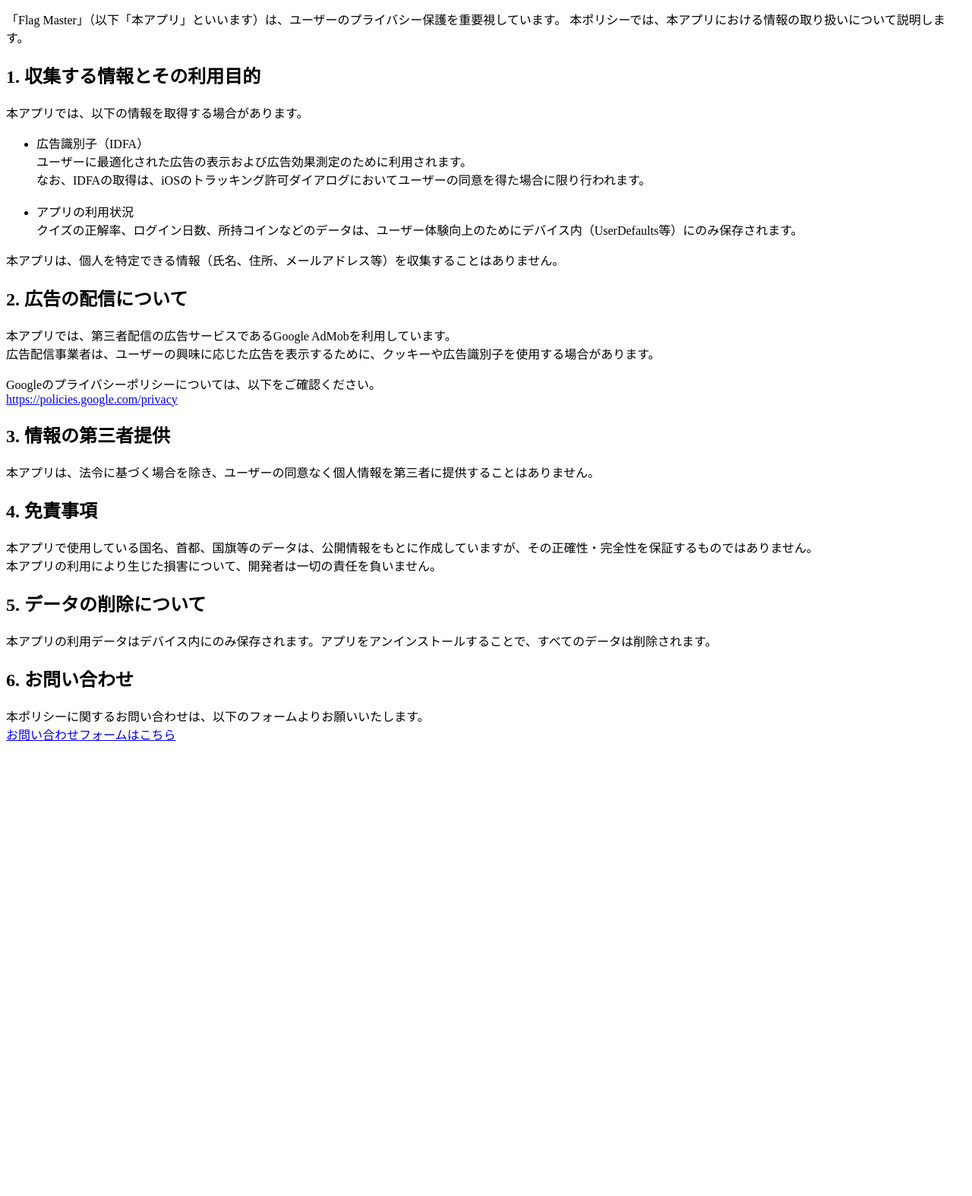
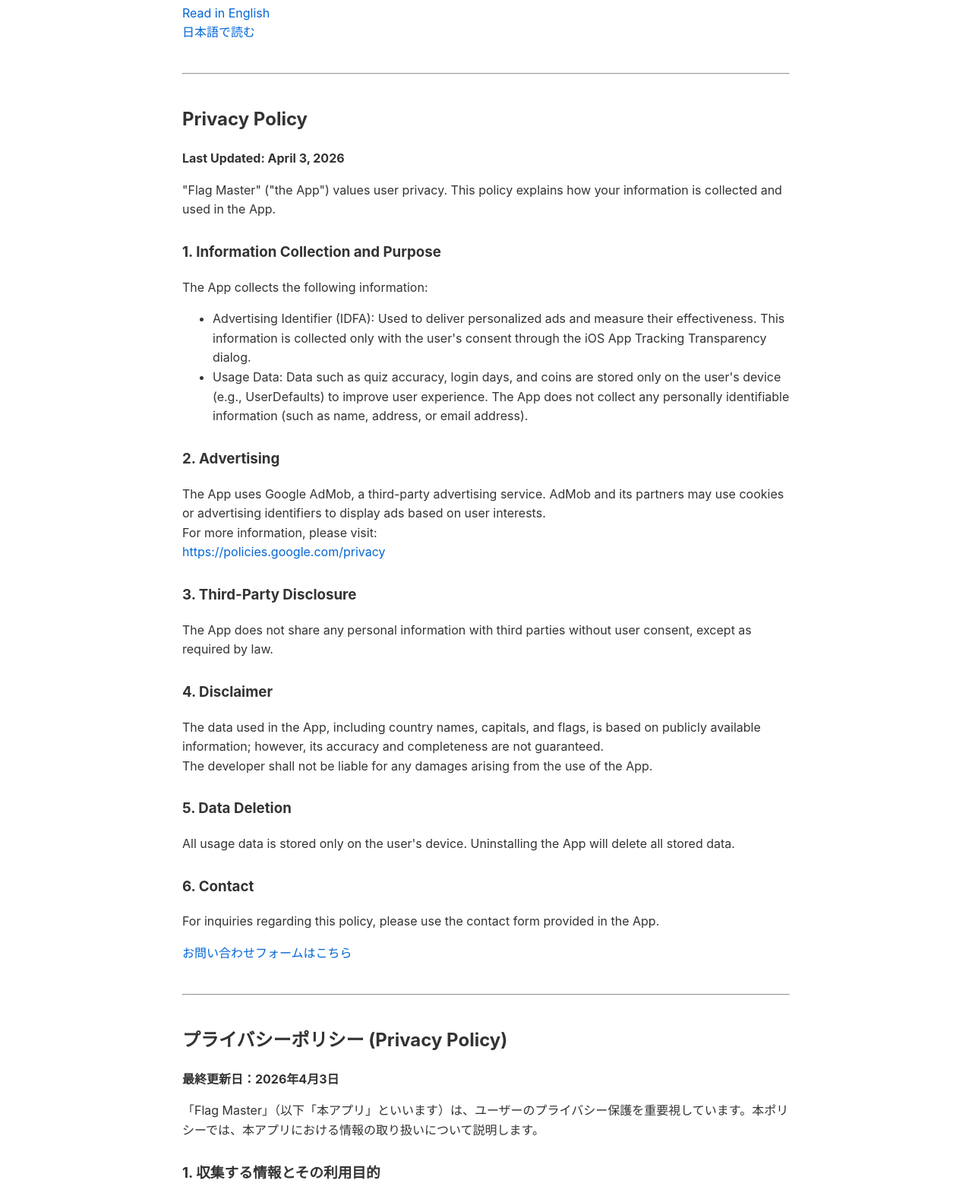
Before and after one commit to mi-create/flag-quiz-policy, a plain HTML site: page privacy.html in a window 1280 px wide. Shown: the part 116-1690 px from the top of the page at 76% size. Before the commit the page ends 1110 px from the top, so only its background shows below. Drawn offline with Linux system fonts and the light colour scheme.

Commit message:
Update privacy.html

```diff
--- a/privacy.html
+++ b/privacy.html
@@ -1,40 +1,122 @@
 <!DOCTYPE html>
-<html lang="ja">
+<html lang="en">
 <head>
-<meta charset="UTF-8">
-<title>プライバシーポリシー</title>
+  <meta charset="UTF-8">
+  <title>Privacy Policy / プライバシーポリシー</title>
+  <meta name="viewport" content="width=device-width, initial-scale=1.0">
+  <style>
+    body {
+      font-family: -apple-system, BlinkMacSystemFont, "Segoe UI", Roboto, sans-serif;
+      line-height: 1.6;
+      max-width: 800px;
+      margin: 40px auto;
+      padding: 0 16px;
+      color: #333;
+    }
+    h1, h2, h3 {
+      margin-top: 1.5em;
+    }
+    a {
+      color: #0366d6;
+      text-decoration: none;
+    }
+    a:hover {
+      text-decoration: underline;
+    }
+    hr {
+      margin: 40px 0;
+    }
+  </style>
 </head>
 <body>
 
-<h1>プライバシーポリシー (Privacy Policy)</h1>
-<p>最終更新日：2026年4月3日</p>
+<h1>Privacy Policy / プライバシーポリシー</h1>
 
 <p>
-「Flag Master」（以下「本アプリ」といいます）は、ユーザーのプライバシー保護を重要視しています。
-本ポリシーでは、本アプリにおける情報の取り扱いについて説明します。
+  <a href="#privacy-policy">Read in English</a><br>
+  <a href="#jp">日本語で読む</a>
 </p>
 
-<h2>1. 収集する情報とその利用目的</h2>
+<hr>
 
-<p>
-本アプリでは、以下の情報を取得する場合があります。
-</p>
+<h2 id="privacy-policy">Privacy Policy</h2>
 
+<p><strong>Last Updated: April 3, 2026</strong></p>
+
+<p>"Flag Master" ("the App") values user privacy. This policy explains how your information is collected and used in the App.</p>
+
+<h3>1. Information Collection and Purpose</h3>
+<p>The App collects the following information:</p>
 <ul>
-<li>
-広告識別子（IDFA）<br>
-ユーザーに最適化された広告の表示および広告効果測定のために利用されます。<br>
-なお、IDFAの取得は、iOSのトラッキング許可ダイアログにおいてユーザーの同意を得た場合に限り行われます。
-</li>
-<br>
-<li>
-アプリの利用状況<br>
-クイズの正解率、ログイン日数、所持コインなどのデータは、ユーザー体験向上のためにデバイス内（UserDefaults等）にのみ保存されます。
-</li>
+  <li>Advertising Identifier (IDFA): Used to deliver personalized ads and measure their effectiveness. This information is collected only with the user's consent through the iOS App Tracking Transparency dialog.</li>
+  <li>Usage Data: Data such as quiz accuracy, login days, and coins are stored only on the user's device (e.g., UserDefaults) to improve user experience. The App does not collect any personally identifiable information (such as name, address, or email address).</li>
 </ul>
 
-<p>
-本アプリは、個人を特定できる情報（氏名、住所、メールアドレス等）を収集することはありません。
+<h3>2. Advertising</h3>
+<p>The App uses Google AdMob, a third-party advertising service. AdMob and its partners may use cookies or advertising identifiers to display ads based on user interests.<br>
+For more information, please visit:<br>
+<a href="https://policies.google.com/privacy">https://policies.google.com/privacy</a></p>
+
+<h3>3. Third-Party Disclosure</h3>
+<p>The App does not share any personal information with third parties without user consent, except as required by law.</p>
+
+<h3>4. Disclaimer</h3>
+<p>The data used in the App, including country names, capitals, and flags, is based on publicly available information; however, its accuracy and completeness are not guaranteed.<br>
+The developer shall not be liable for any damages arising from the use of the App.</p>
+
+<h3>5. Data Deletion</h3>
+<p>All usage data is stored only on the user's device. Uninstalling the App will delete all stored data.</p>
+
+<h3>6. Contact</h3>
+<p>For inquiries regarding this policy, please use the contact form provided in the App.</p>
+  <a href="https://forms.gle/3Zm9wXMrpU5L7yzZ6">お問い合わせフォームはこちら</a>
+
+<hr>
+
+<h2 id="jp">プライバシーポリシー (Privacy Policy)</h2>
+
+<p><strong>最終更新日：2026年4月3日</strong></p>
+
+<p>「Flag Master」（以下「本アプリ」といいます）は、ユーザーのプライバシー保護を重要視しています。本ポリシーでは、本アプリにおける情報の取り扱いについて説明します。</p>
+
+<h3>1. 収集する情報とその利用目的</h3>
+
+<p>本アプリでは、以下の情報を取得する場合があります。</p>
+
+<p>・広告識別子（IDFA）<br>
+ユーザーに最適化された広告の表示および広告効果測定のために利用されます。<br>
+なお、IDFAの取得は、iOSのトラッキング許可ダイアログにおいてユーザーの同意を得た場合に限り行われます。</p>
+
+<p>・アプリの利用状況<br>
+クイズの正解率、ログイン日数、所持コインなどのデータは、ユーザー体験向上のためにデバイス内（UserDefaults等）にのみ保存されます。<br>
+本アプリは、個人を特定できる情報（氏名、住所、メールアドレス等）を収集することはありません。</p>
+
+<h3>2. 広告の配信について</h3>
+
+<p>本アプリでは、第三者配信の広告サービスであるGoogle AdMobを利用しています。<br>
+広告配信事業者は、ユーザーの興味に応じた広告を表示するために、クッキーや広告識別子を使用する場合があります。</p>
+
+<p>Googleのプライバシーポリシーについては、以下をご確認ください。<br>
+<a href="https://policies.google.com/privacy">https://policies.google.com/privacy</a></p>
+
+<h3>3. 情報の第三者提供</h3>
+
+<p>本アプリは、法令に基づく場合を除き、ユーザーの同意なく個人情報を第三者に提供することはありません。</p>
+
+<h3>4. 免責事項</h3>
+
+<p>本アプリで使用している国名、首都、国旗等のデータは、公開情報をもとに作成していますが、その正確性・完全性を保証するものではありません。<br>
+本アプリの利用により生じた損害について、開発者は一切の責任を負いません。</p>
+
+<h3>5. データの削除について</h3>
+<p>本アプリの利用データはデバイス内にのみ保存されます。アプリをアンインストールすることで、すべてのデータは削除されます。</p>
+
+<h3>6. お問い合わせ</h3>
+
+<p>本ポリシーに関するお問い合わせは、以下のフォームよりお願いいたします。</p>
+
+</body>
+</html>本アプリは、個人を特定できる情報（氏名、住所、メールアドレス等）を収集することはありません。
 </p>
 
 <h2>2. 広告の配信について</h2>
```
